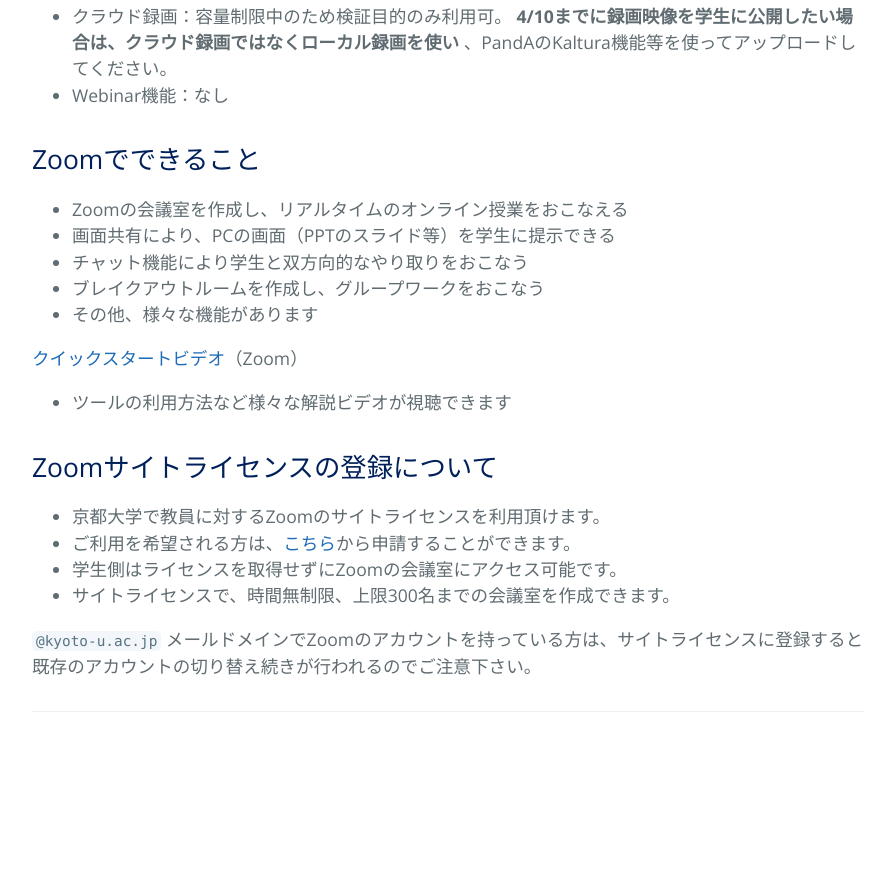
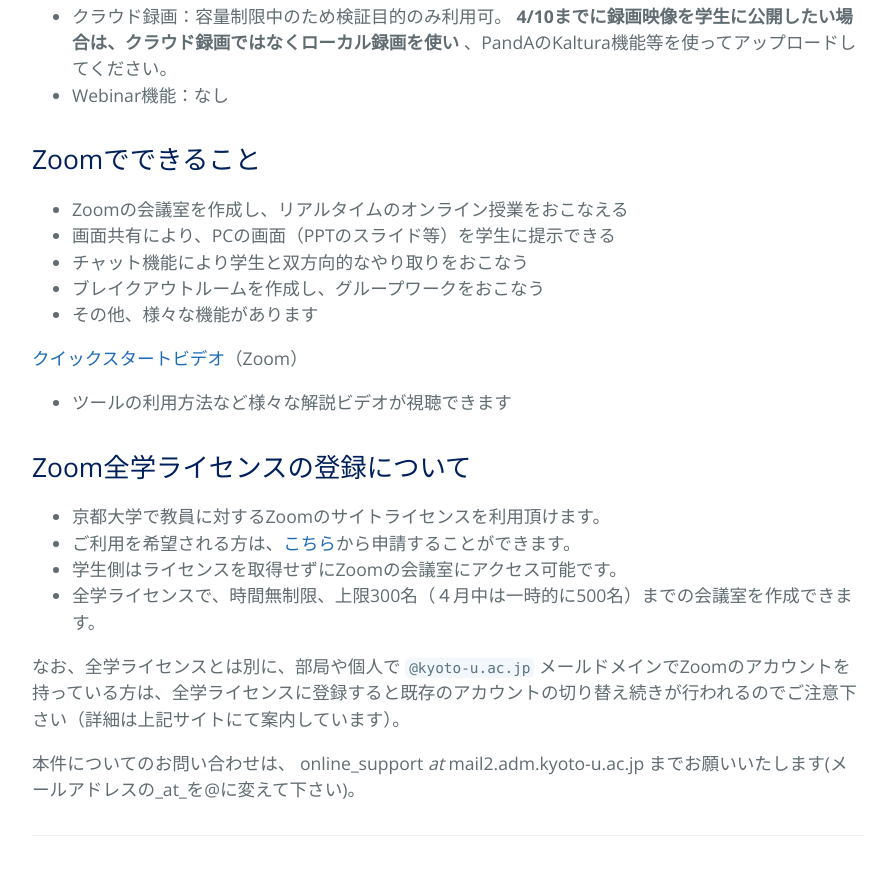
Before and after one commit to kyoto-u/online-edu, a Jekyll site: the page built from zoom.md, in a window 1280 px wide and 900 px high, scrolled down 739 px. Shown: the top 875 px of the window, without its empty margins (192-1087 px from the left). Built offline with Jekyll 4.4.1, drawn with Linux system fonts in a browser that asks for light colours; before the commit the page ends 1515 px from its top, so only the background shows below that.

Commit message:
add contact mail

```diff
--- a/zoom.md
+++ b/zoom.md
@@ -25,11 +25,13 @@ title: オンラインミーティングサービス(Zoom全学ライセンス)
 [クイックスタートビデオ](https://www.youtube.com/playlist?list=PLKpRxBfeD1kHaJpuWa-DKjWykMedlLZ0x)（Zoom）
 - ツールの利用方法など様々な解説ビデオが視聴できます
 
-## Zoomサイトライセンスの登録について
+## Zoom全学ライセンスの登録について
 
 - 京都大学で教員に対するZoomのサイトライセンスを利用頂けます。
 - ご利用を希望される方は、[こちら](https://kubar.rd.iimc.kyoto-u.ac.jp/zoom/)から申請することができます。
 - 学生側はライセンスを取得せずにZoomの会議室にアクセス可能です。
-- サイトライセンスで、時間無制限、上限300名までの会議室を作成できます。
+- 全学ライセンスで、時間無制限、上限300名（４月中は一時的に500名）までの会議室を作成できます。
 
-`@kyoto-u.ac.jp` メールドメインでZoomのアカウントを持っている方は、サイトライセンスに登録すると既存のアカウントの切り替え続きが行われるのでご注意下さい。
+なお、全学ライセンスとは別に、部局や個人で `@kyoto-u.ac.jp` メールドメインでZoomのアカウントを持っている方は、全学ライセンスに登録すると既存のアカウントの切り替え続きが行われるのでご注意下さい（詳細は上記サイトにて案内しています）。
+
+本件についてのお問い合わせは、 online_support _at_ mail2.adm.kyoto-u.ac.jp までお願いいたします(メールアドレスの_at_を@に変えて下さい)。
```
